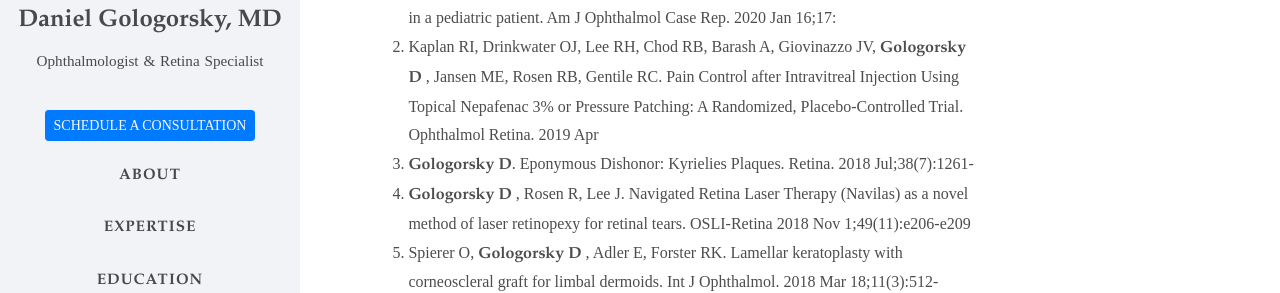
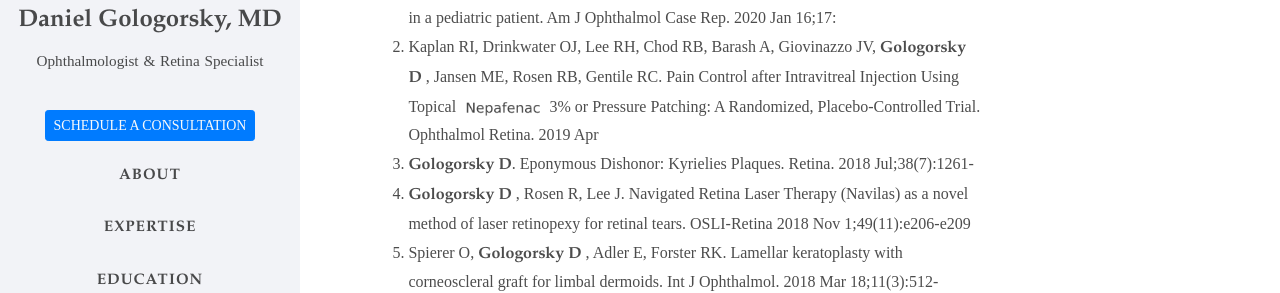
Before and after one commit to RGologorsky/rgologorsky.github.io, a Jekyll site: the page built from _pages/publications.html, in a window 1280 px wide and 900 px high, scrolled down 385 px. Shown: the part 192-485 px from the top of the window. Built offline with Jekyll 4.4.1, drawn with Linux system fonts in a browser that asks for light colours; nearby versions of some CDN libraries; some web fonts are replaced.

Commit message:
remove med terms

```diff
--- a/_includes/publications.html
+++ b/_includes/publications.html
@@ -10,14 +10,16 @@
       <ol>
         <li>
           Osigian CJ, <strong>Gologorsky D</strong>, Cavuoto KM, Berrocal A,
-          Villegas V. Oral <img style="height: 1em;" src="/assets/img/azeta.jpg" /> as a medical
+          Villegas V. Oral
+          <img style="height: 1em" src="/assets/img/azeta.jpg" /> as a medical
           adjuvant to retinal surgery in optic disc pit maculopathy in a
           pediatric patient. Am J Ophthalmol Case Rep. 2020 Jan 16;17:
         </li>
         <li>
           Kaplan RI, Drinkwater OJ, Lee RH, Chod RB, Barash A, Giovinazzo JV,
           <strong>Gologorsky D</strong> , Jansen ME, Rosen RB, Gentile RC. Pain
-          Control after Intravitreal Injection Using Topical Nepafenac 3% or
+          Control after Intravitreal Injection Using Topical
+          <img style="height: 1.25em" src="/assets/img/nepa.jpg" /> 3% or
           Pressure Patching: A Randomized, Placebo-Controlled Trial. Ophthalmol
           Retina. 2019 Apr
         </li>
```
Also changed, not shown: assets/img/nepa.jpg (added).
